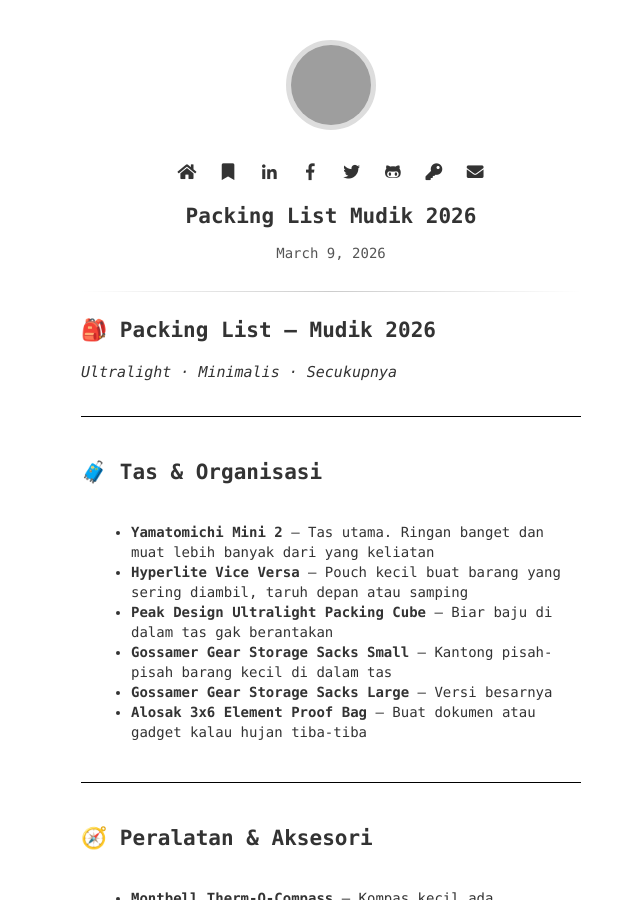
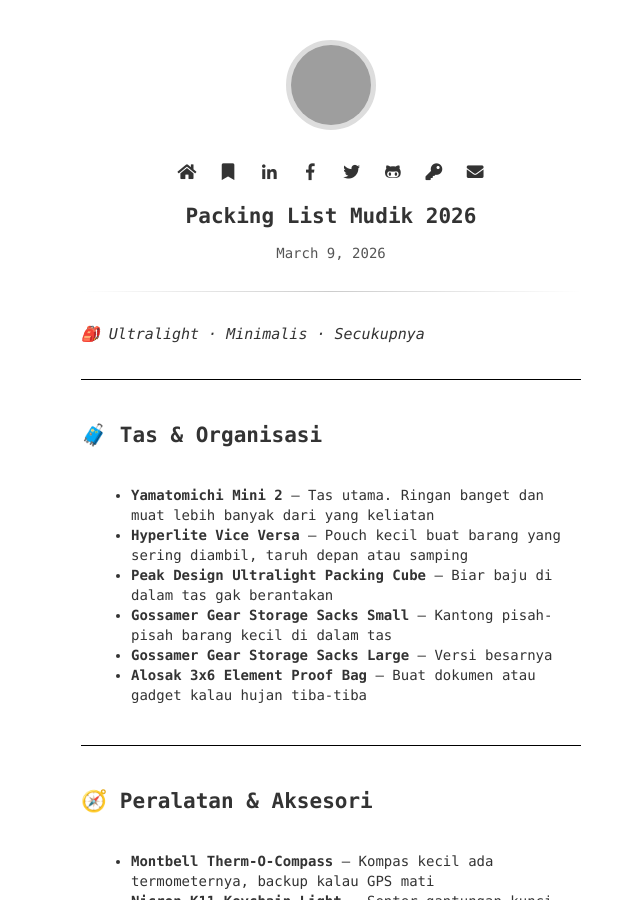
Before and after one commit to harjunacandra/harjuna.github.io, a Jekyll site: the page built from _posts/2026-03-09-Packing-List-Mudik-2026.md, in a window 1280 px wide and 900 px high, cut to the strip 0-900 px from the top of the window. Shown: the whole strip, without its empty margins (309-949 px from the left). Built offline with Jekyll 4.4.1, drawn with Linux system fonts in a browser that asks for light colours; grey boxes are pictures that could not be loaded.

```diff
--- a/_posts/2026-03-09-Packing-List-Mudik-2026.md
+++ b/_posts/2026-03-09-Packing-List-Mudik-2026.md
@@ -1,5 +1,4 @@
-# 🎒 Packing List — Mudik 2026
-*Ultralight · Minimalis · Secukupnya*
+*🎒 Ultralight · Minimalis · Secukupnya*
 
 ---
 
```
